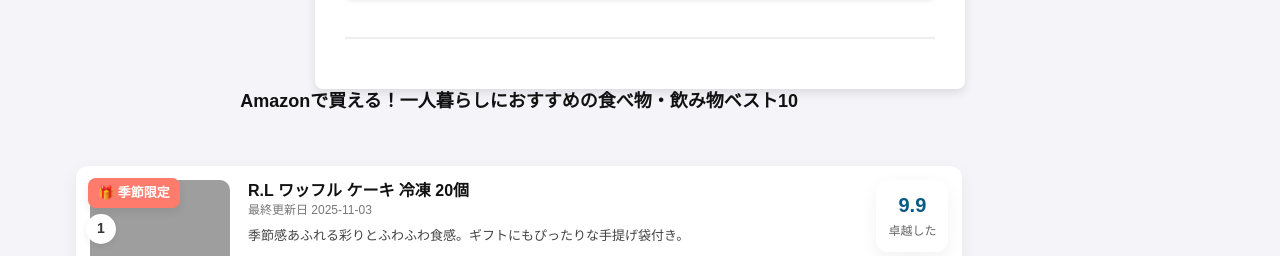
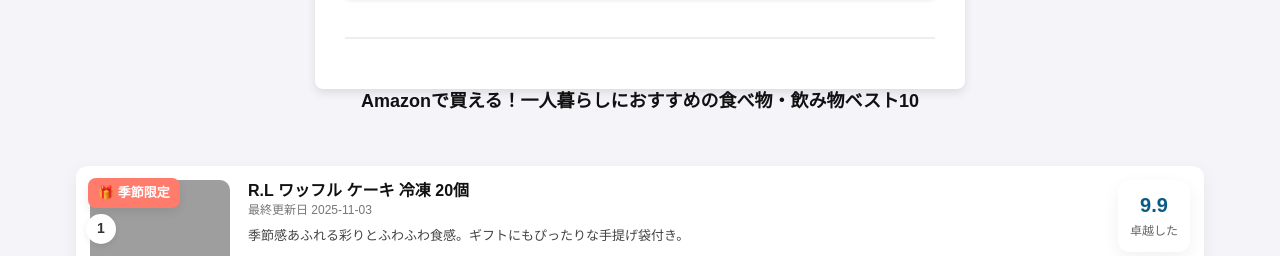
Before and after one commit to Meruem-beginner/blog, a plain HTML site: page index.html in a window 1280 px wide. Shown: the part 415-671 px from the top of the page. Drawn offline with Linux system fonts and the light colour scheme; grey boxes are pictures that could not be loaded.

Commit message:
index.html を更新

```diff
--- a/index.html
+++ b/index.html
@@ -33,8 +33,6 @@
         </div>
 </div>
 
-<div class=display>
-<div class=display_left>
 <h1 style="font-size:18px;margin-bottom:12px;">Amazonで買える！一人暮らしにおすすめの食べ物・飲み物ベスト10</h1>
 <div class="product-list">
 <div class="container">
```
